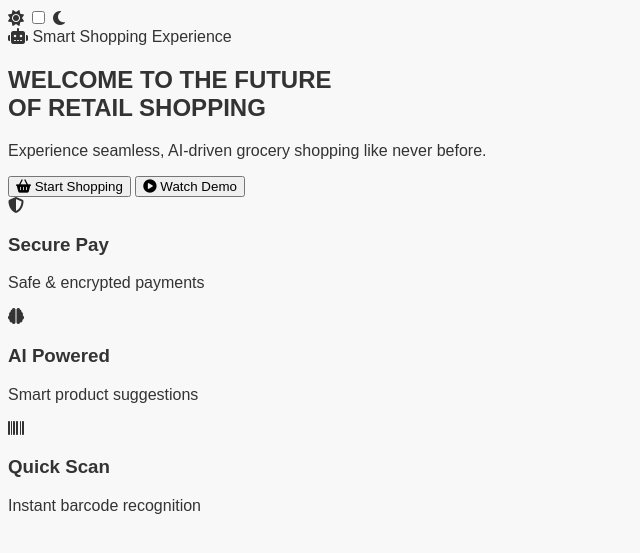
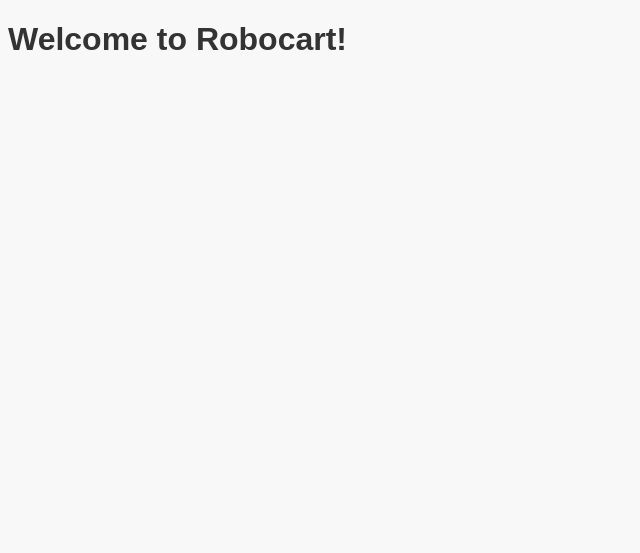
Before and after one commit to being-talha/robocart, a Flask app: page / in a window 1280 px wide. Shown: the top 553 px of the page, without its empty margins (0-640 px from the left). Run offline with Flask 3, Linux system fonts and the light colour scheme.

Commit message:
Update CSS and JS file paths to use Flask url_for() function in welcome.html

```diff
--- a/templates/welcome.html
+++ b/templates/welcome.html
@@ -2,82 +2,12 @@
 <html lang="en">
 <head>
     <meta charset="UTF-8">
-    <meta name="viewport" content="width=device-width, initial-scale=1.0, maximum-scale=1.0, user-scalable=no">
-    <title>RoboCart | Smart Dashboard</title>
-
-    <link rel="stylesheet" href="style.css">
-    <link href="https://cdnjs.cloudflare.com/ajax/libs/font-awesome/6.5.0/css/all.min.css" rel="stylesheet">
+    <meta name="viewport" content="width=device-width, initial-scale=1.0">
+    <title>Welcome</title>
+    <link rel="stylesheet" href="{{ url_for('static', filename='style.css') }}">
 </head>
-
 <body>
-
-<!-- TOP NAV -->
-<div class="top-nav">
-    <div class="theme-switch-wrapper">
-        <i class="fas fa-sun"></i>
-        <label class="theme-switch">
-            <input type="checkbox" id="modeToggle">
-            <span class="slider-round"></span>
-        </label>
-        <i class="fas fa-moon"></i>
-    </div>
-</div>
-
-<!-- MAIN DASHBOARD -->
-<main class="dashboard-area">
-
-    <!-- HERO -->
-    <section class="hero-center">
-
-        <div class="status-badge">
-            <i class="fas fa-robot"></i> Smart Shopping Experience
-        </div>
-
-        <h1>
-            WELCOME TO THE FUTURE<br>
-            <span class="highlight">OF RETAIL SHOPPING</span>
-        </h1>
-
-        <p class="subtitle">
-            Experience seamless, AI-driven grocery shopping like never before.
-        </p>
-
-      <div class="action-zone side-by-side">
-    <button class="btn-start-small pulse-animation">
-        <i class="fas fa-shopping-basket"></i> Start Shopping
-    </button>
-    <button class="btn-demo-outline">
-        <i class="fas fa-play-circle"></i> Watch Demo
-    </button>
-</div>
-
-    </section>
-
-    <!-- FEATURES -->
-    <section class="features-row">
-
-        <div class="card fade-in-up">
-            <i class="fas fa-shield-halved"></i>
-            <h3>Secure Pay</h3>
-            <p class="card-text">Safe & encrypted payments</p>
-        </div>
-
-        <div class="card fade-in-up">
-            <i class="fas fa-brain"></i>
-            <h3>AI Powered</h3>
-            <p class="card-text">Smart product suggestions</p>
-        </div>
-
-        <div class="card fade-in-up">
-            <i class="fas fa-barcode"></i>
-            <h3>Quick Scan</h3>
-            <p class="card-text">Instant barcode recognition</p>
-        </div>
-
-    </section>
-
-</main>
-
-<script src="script.js"></script>
+    <h1>Welcome to Robocart!</h1>
+    <script src="{{ url_for('static', filename='script.js') }}"></script>
 </body>
 </html>
```
